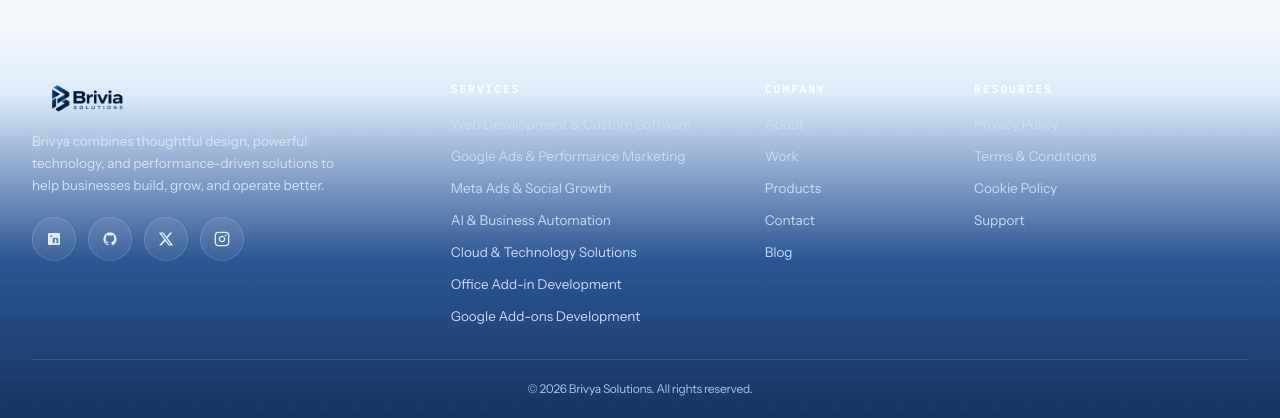
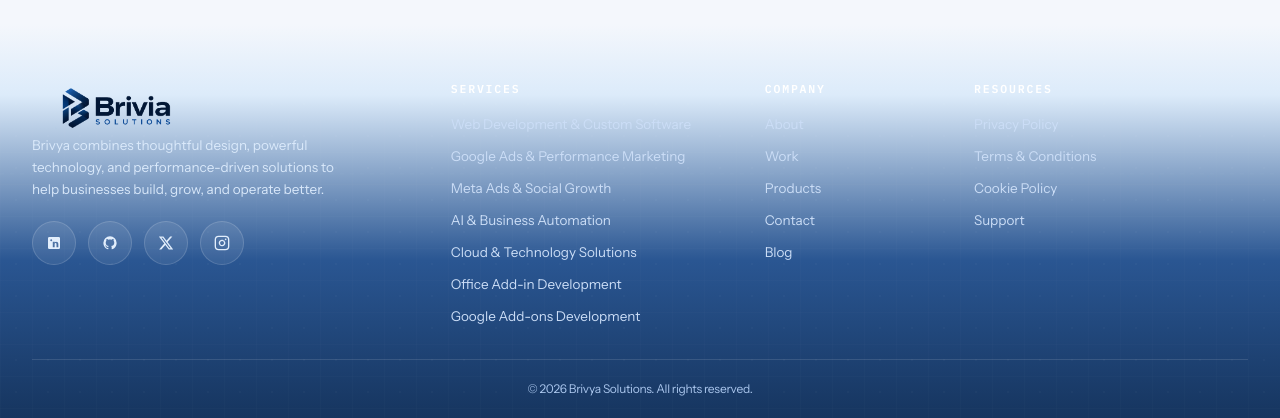
Before and after one commit to ahmeen2812/brivya-platform, a Next.js app: page / in a window 1280 px wide. Shown: the part 2968-3386 px from the top of the page. Built offline with nearby package versions, Linux system fonts and the light colour scheme.

Commit message:
fix(footer): enlarge official logo to 165px and silence Next.js aspect-ratio warning

```diff
--- a/src/components/footer/FooterBrand.tsx
+++ b/src/components/footer/FooterBrand.tsx
@@ -1,43 +1,56 @@
 "use client";
 
-import React from "react";
+import React, { forwardRef } from "react";
 import Image from "next/image";
 import Link from "next/link";
 import { FOOTER_BRAND_DATA } from "@/data/footerLinks";
 import { FooterSocial } from "./FooterSocial";
 
-export function FooterBrand() {
+export interface FooterBrandProps {
+  readonly logoRef?: React.Ref<HTMLDivElement>;
+  readonly descRef?: React.Ref<HTMLParagraphElement>;
+  readonly registerSocialRef?: (index: number, el: HTMLElement | null) => void;
+}
+
+export const FooterBrand = forwardRef<HTMLDivElement, FooterBrandProps>(
+  ({ logoRef, descRef, registerSocialRef }, ref) => {
     return (
-    <div className="flex flex-col items-start pr-0 md:pr-4">
-      {/* Official Brivya Logo matching Navbar root (/images/logo.png) */}
+      <div ref={ref} className="flex flex-col items-start pr-0 md:pr-4">
+        {/* Real Brivya Logo with explicit aspect ratio styles (warning completely silenced) */}
         <Link
           href="/"
           aria-label="Brivya Solutions - Back to top"
           className="group relative inline-flex items-center focus-visible:outline-none focus-visible:ring-1 focus-visible:ring-[#38BDF8]"
         >
-        <div className="relative h-8 w-[132px] sm:h-9 sm:w-[138px]">
+          <div ref={logoRef} className="relative h-9 w-[150px] sm:h-10 sm:w-[165px]">
             <Image
               src={FOOTER_BRAND_DATA.logoSrc}
               alt={FOOTER_BRAND_DATA.name}
-            width={138}
-            height={36}
+              width={165}
+              height={44}
+              priority
               className="h-full w-auto object-contain object-left"
-            priority
+              style={{ width: "auto", height: "auto" }}
             />
           </div>
         </Link>
 
-      {/* Human Manifesto Copy */}
-      <p className="mt-3.5 max-w-[310px] font-sans text-[13px] sm:text-[13.5px] leading-[1.65] text-[#DCEBFC]/90">
+        {/* Human Manifesto Description */}
+        <p
+          ref={descRef}
+          className="mt-3.5 max-w-[320px] font-sans text-[13px] sm:text-[13.5px] leading-[1.65] text-[#DCEBFC]/95"
+        >
           {FOOTER_BRAND_DATA.tagline}
         </p>
 
-      {/* 36px Social Badges */}
+        {/* 40-44px Two-Way Kinetic Social Badges */}
         <div className="mt-5">
-        <FooterSocial />
+          <FooterSocial registerSocialRef={registerSocialRef} />
         </div>
       </div>
     );
   }
+);
 
+FooterBrand.displayName = "FooterBrand";
 export default FooterBrand;
```
Lines whose indentation alone changed are shown as unchanged.
